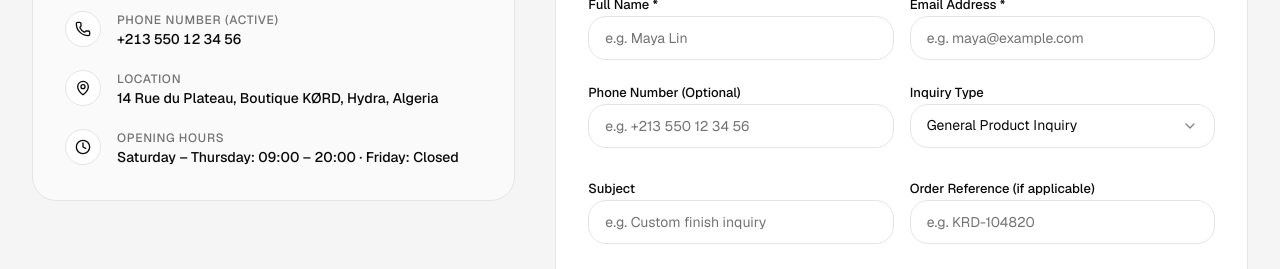
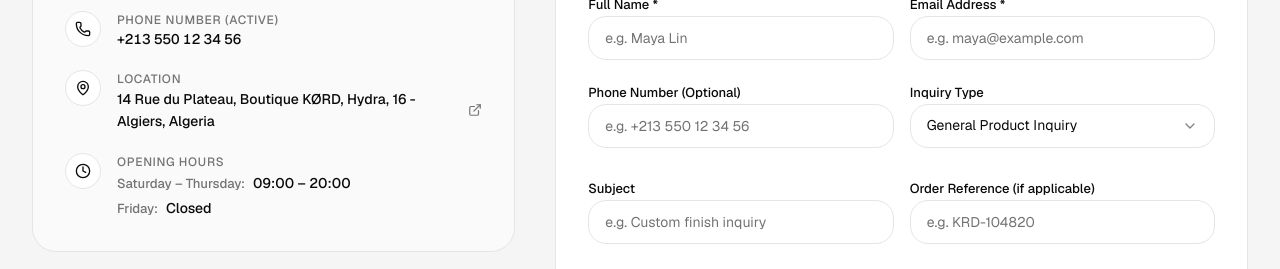
Before and after one commit to IsmailMan81F/ecommerce-website, a React (Vite) app: page /contact in a window 1280 px wide. Shown: the part 414-683 px from the top of the page. Built offline with nearby package versions, Linux system fonts and the light colour scheme; no server answers; the database is empty.

Commit message:
update: fetch real data for the contact pag

```diff
--- a/src/i18n/translations.ts
+++ b/src/i18n/translations.ts
@@ -40,6 +40,7 @@ export const resources = {
         close: "Close",
         required: "Required",
         optional: "Optional",
+        noImage: "No image available",
         status: "Status",
         actions: "Actions",
         details: "Details",
@@ -658,6 +659,7 @@ export const resources = {
         close: "Fermer",
         required: "Requis",
         optional: "Facultatif",
+        noImage: "Aucune image disponible",
         status: "Statut",
         actions: "Actions",
         details: "Détails",
@@ -1276,6 +1278,7 @@ export const resources = {
         close: "إغلاق",
         required: "مطلوب",
         optional: "اختياري",
+        noImage: "لا توجد صورة متاحة",
         status: "الحالة",
         actions: "الإجراءات",
         details: "التفاصيل",
--- a/src/pages/ContactPage.tsx
+++ b/src/pages/ContactPage.tsx
@@ -1,7 +1,7 @@
-import React, { useState } from "react";
+import React, { useState, useEffect } from "react";
 import { useTranslation } from "react-i18next";
 import { toast } from "sonner";
-import { Mail, Phone, MapPin, Clock } from "lucide-react";
+import { Mail, Phone, MapPin, Clock, ExternalLink } from "lucide-react";
 import { Card, CardContent, CardHeader, CardTitle } from "@/components/ui/card";
 import { Input } from "@/components/ui/input";
 import { Label } from "@/components/ui/label";
@@ -14,12 +14,28 @@ import {
   SelectTrigger,
   SelectValue,
 } from "@/components/ui/select";
-import { CONTACT_INFO } from "@/lib/data";
 import { useStore } from "@/context/StoreContext";
+import { supabase } from "@/lib/supabase";
+import { formatWilaya } from "@/i18n/wilayas";
+
+interface StoreContactData {
+  email: string;
+  phoneNumber: string;
+  country: string;
+  wilaya: string;
+  commune: string;
+  streetAddress: string;
+  googleMapsUrl: string;
+  openingSchedule: any;
+}
 
 export const ContactPage: React.FC = () => {
-  const { t } = useTranslation();
+  const { t, i18n } = useTranslation();
   const { addMessage, storeSettings } = useStore();
+
+  const [storeData, setStoreData] = useState<StoreContactData | null>(null);
+  const [storeLoading, setStoreLoading] = useState(true);
+
   const [name, setName] = useState("");
   const [email, setEmail] = useState("");
   const [phone, setPhone] = useState("");
@@ -28,6 +44,72 @@ export const ContactPage: React.FC = () => {
   const [subject, setSubject] = useState("");
   const [message, setMessage] = useState("");
   const [submitted, setSubmitted] = useState(false);
+
+  useEffect(() => {
+    let isMounted = true;
+    const fetchContactDetails = async () => {
+      try {
+        const { data, error } = await supabase
+          .from("store")
+          .select("email,phone_number,country,wilaya,commune,street_address,google_maps_url,opening_schedule")
+          .order("id", { ascending: true })
+          .limit(1)
+          .maybeSingle();
+
+        if (!isMounted) return;
+
+        if (error) {
+          console.error("Failed to fetch contact information from Supabase:", error);
+        } else if (data) {
+          setStoreData({
+            email: data.email || "",
+            phoneNumber: data.phone_number || "",
+            country: data.country || "",
+            wilaya: data.wilaya || "",
+            commune: data.commune || "",
+            streetAddress: data.street_address || "",
+            googleMapsUrl: data.google_maps_url || "",
+            openingSchedule: data.opening_schedule,
+          });
+        }
+      } catch (err) {
+        console.error("Error loading store contact info:", err);
+      } finally {
+        if (isMounted) setStoreLoading(false);
+      }
+    };
+
+    void fetchContactDetails();
+    return () => {
+      isMounted = false;
+    };
+  }, []);
+
+  const currentEmail = storeData?.email || storeSettings?.general?.email || "";
+  const currentPhone = storeData?.phoneNumber || storeSettings?.general?.phone || "";
+  const currentCountry = storeData?.country || storeSettings?.location?.country || "";
+  const currentWilaya = storeData?.wilaya || storeSettings?.location?.wilaya || "";
+  const currentCommune = storeData?.commune || storeSettings?.location?.city || "";
+  const currentAddress = storeData?.streetAddress || storeSettings?.location?.address || "";
+  const currentMapsUrl = storeData?.googleMapsUrl || storeSettings?.location?.googleMapsUrl || "";
+  const currentSchedule = storeData?.openingSchedule || storeSettings?.hours;
+
+  const formattedWilaya = formatWilaya(currentWilaya, i18n.language) || currentWilaya;
+  const locationParts = [
+    currentAddress,
+    currentCommune && currentCommune.toLowerCase() !== currentWilaya.toLowerCase() ? currentCommune : null,
+    formattedWilaya,
+    currentCountry,
+  ].filter(Boolean);
+  const combinedLocation = locationParts.length > 0
+    ? locationParts.join(", ")
+    : [formattedWilaya, currentCountry].filter(Boolean).join(", ");
+
+  const scheduleData = currentSchedule as any;
+  const satThu = scheduleData?.saturday_thursday;
+  const friday = scheduleData?.friday;
+  const satThuOpen = satThu?.status === "open" && satThu?.time?.open && satThu?.time?.close;
+  const fridayOpen = friday?.status === "open" && friday?.time?.open && friday?.time?.close;
 
   const handleSubmit = (e: React.FormEvent) => {
     e.preventDefault();
@@ -73,61 +155,113 @@ export const ContactPage: React.FC = () => {
             </h3>
 
             <div className="space-y-5 text-body">
+              {/* Email */}
               <div className="flex items-start gap-4">
                 <div className="h-9 w-9 rounded-full bg-[var(--paper)] border border-[var(--hairline)] flex items-center justify-center text-[var(--ink)] shrink-0">
                   <Mail className="h-4 w-4" />
                 </div>
                 <div>
                   <p className="text-caption text-[var(--mid-gray)]">Email</p>
+                  {storeLoading ? (
+                    <div className="h-4 w-44 rounded bg-[var(--hairline)]/80 animate-pulse mt-1" />
+                  ) : currentEmail ? (
                     <a
-                    href={`mailto:${storeSettings?.general?.email || CONTACT_INFO.conciergeEmail}`}
+                      href={`mailto:${currentEmail}`}
                       className="font-medium text-[var(--ink)] hover:underline"
                     >
-                    {storeSettings?.general?.email || CONTACT_INFO.conciergeEmail}
+                      {currentEmail}
                     </a>
+                  ) : (
+                    <span className="text-[var(--mid-gray)] text-[14px]">N/A</span>
+                  )}
                 </div>
               </div>
 
+              {/* Phone Number */}
               <div className="flex items-start gap-4">
                 <div className="h-9 w-9 rounded-full bg-[var(--paper)] border border-[var(--hairline)] flex items-center justify-center text-[var(--ink)] shrink-0">
                   <Phone className="h-4 w-4" />
                 </div>
                 <div>
                   <p className="text-caption text-[var(--mid-gray)]">{t("cart.phoneNumber")}</p>
+                  {storeLoading ? (
+                    <div className="h-4 w-32 rounded bg-[var(--hairline)]/80 animate-pulse mt-1" />
+                  ) : currentPhone ? (
                     <a
-                    href={`tel:${storeSettings?.general?.phone || CONTACT_INFO.orderAssistance}`}
+                      href={`tel:${currentPhone}`}
                       className="font-medium text-[var(--ink)] hover:underline tabular-nums"
                     >
-                    {storeSettings?.general?.phone || CONTACT_INFO.orderAssistance}
+                      {currentPhone}
                     </a>
+                  ) : (
+                    <span className="text-[var(--mid-gray)] text-[14px]">N/A</span>
+                  )}
                 </div>
               </div>
 
+              {/* Location (Combined Country, Wilaya, Address) */}
               <div className="flex items-start gap-4">
                 <div className="h-9 w-9 rounded-full bg-[var(--paper)] border border-[var(--hairline)] flex items-center justify-center text-[var(--ink)] shrink-0">
                   <MapPin className="h-4 w-4" />
                 </div>
                 <div>
                   <p className="text-caption text-[var(--mid-gray)]">{t("footer.locationTitle")}</p>
-                  <p className="font-medium text-[var(--ink)]">
-                    {storeSettings?.location?.address
-                      ? `${storeSettings.location.address}, ${storeSettings.location.city}, ${storeSettings.location.country}`
-                      : CONTACT_INFO.studioAddress}
+                  {storeLoading ? (
+                    <div className="h-4 w-52 rounded bg-[var(--hairline)]/80 animate-pulse mt-1" />
+                  ) : combinedLocation ? (
+                    currentMapsUrl ? (
+                      <a
+                        href={currentMapsUrl}
+                        target="_blank"
+                        rel="noopener noreferrer"
+                        className="font-medium text-[var(--ink)] hover:underline inline-flex items-center gap-1.5 leading-relaxed"
+                      >
+                        <span>{combinedLocation}</span>
+                        <ExternalLink className="h-3.5 w-3.5 text-[var(--mid-gray)] shrink-0" />
+                      </a>
+                    ) : (
+                      <p className="font-medium text-[var(--ink)] leading-relaxed">
+                        {combinedLocation}
                       </p>
+                    )
+                  ) : (
+                    <span className="text-[var(--mid-gray)] text-[14px]">N/A</span>
+                  )}
                 </div>
               </div>
 
+              {/* Opening Hours */}
               <div className="flex items-start gap-4">
                 <div className="h-9 w-9 rounded-full bg-[var(--paper)] border border-[var(--hairline)] flex items-center justify-center text-[var(--ink)] shrink-0">
                   <Clock className="h-4 w-4" />
                 </div>
                 <div>
                   <p className="text-caption text-[var(--mid-gray)]">{t("footer.hoursTitle")}</p>
-                  <p className="font-medium text-[var(--ink)]">
-                    {storeSettings?.hours?.saturday_thursday
-                      ? `${t("footer.satThu")}: ${storeSettings.hours.saturday_thursday.status === "open" && storeSettings.hours.saturday_thursday.time?.open && storeSettings.hours.saturday_thursday.time?.close ? `${storeSettings.hours.saturday_thursday.time.open} – ${storeSettings.hours.saturday_thursday.time.close}` : t("admin.closed")} · ${t("footer.friOnly")}: ${storeSettings.hours.friday?.status === "open" && storeSettings.hours.friday.time?.open && storeSettings.hours.friday.time?.close ? `${storeSettings.hours.friday.time.open} – ${storeSettings.hours.friday.time.close}` : t("admin.closed")}`
-                      : CONTACT_INFO.hours}
-                  </p>
+                  {storeLoading ? (
+                    <div className="space-y-1.5 mt-1">
+                      <div className="h-3.5 w-40 rounded bg-[var(--hairline)]/80 animate-pulse" />
+                      <div className="h-3.5 w-28 rounded bg-[var(--hairline)]/80 animate-pulse" />
+                    </div>
+                  ) : (
+                    <div className="space-y-1 font-medium text-[var(--ink)] text-[14px] mt-0.5">
+                      <div className="flex items-center gap-2">
+                        <span className="text-[var(--mid-gray)] text-[13px]">{t("footer.satThu")}:</span>
+                        <span>
+                          {satThuOpen
+                            ? `${satThu.time.open} – ${satThu.time.close}`
+                            : t("admin.closed")}
+                        </span>
+                      </div>
+                      <div className="flex items-center gap-2">
+                        <span className="text-[var(--mid-gray)] text-[13px]">{t("footer.friOnly")}:</span>
+                        <span>
+                          {fridayOpen
+                            ? `${friday.time.open} – ${friday.time.close}`
+                            : t("admin.closed")}
+                        </span>
+                      </div>
+                    </div>
+                  )}
                 </div>
               </div>
             </div>
```
Also changed, not shown: src/components/ProductCard.tsx (+10 -1 lines), src/context/StoreContext.tsx (+26 -1 lines), src/pages/ProductDetailPage.tsx (+14 -17 lines). Lines whose indentation alone changed are shown as unchanged.
